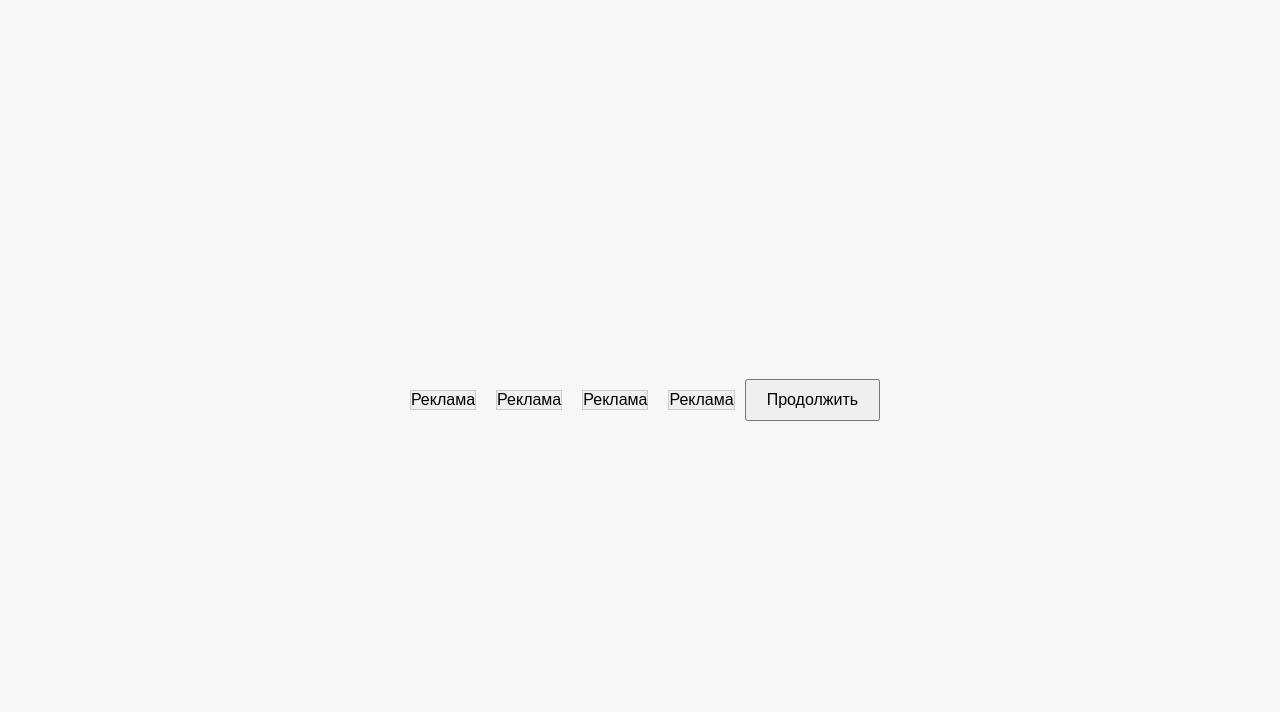
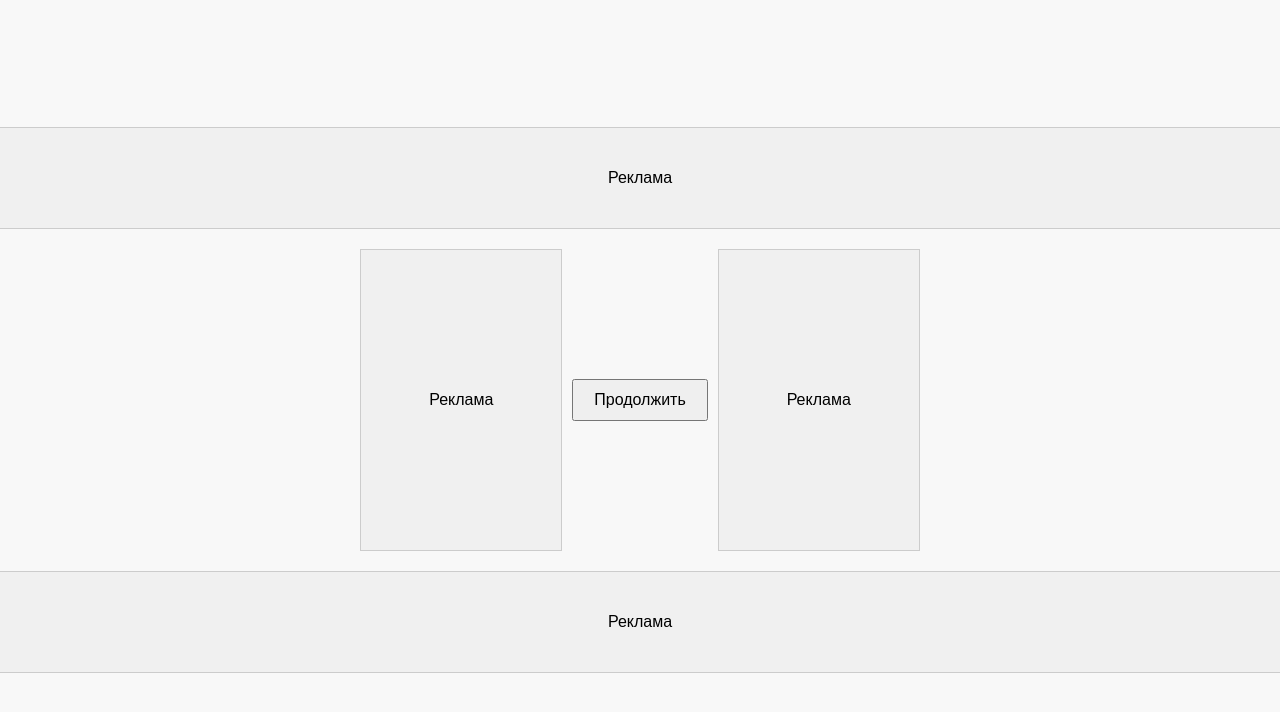
Before and after one commit to hacklandy/g3tk3y, a plain HTML site: page index.html in a window 1280 px wide. Drawn offline with Linux system fonts and the light colour scheme.

Commit message:
Update index.html

```diff
--- a/index.html
+++ b/index.html
@@ -3,15 +3,13 @@
 <head>
 <meta charset="UTF-8">
 <meta name="viewport" content="width=device-width, initial-scale=1.0">
-<title>Ключевой сайт</title>
+<title>Сойт какойтт</title>
 <link rel="stylesheet" href="styles.css">
 </head>
 <body>
+<div class="ad-block top">Реклама</div>
 <div class="container">
-<div class="ad-block">Реклама</div>
-<div class="ad-block">Реклама</div>
-<div class="ad-block">Реклама</div>
-<div class="ad-block">Реклама</div>
+<div class="ad-block left">Реклама</div>
 <div class="content">
 <button id="continue-btn">Продолжить</button>
 <div id="key-container" style="display: none;">
@@ -19,7 +17,9 @@
 <button id="copy-btn">Скопировать</button>
 </div>
 </div>
+<div class="ad-block right">Реклама</div>
 </div>
+<div class="ad-block bottom">Реклама</div>
 <script src="https://yastatic.net/pcode/adfox/loader.js" crossorigin="anonymous"></script>
 <script src="script.js"></script>
 </body>
```
